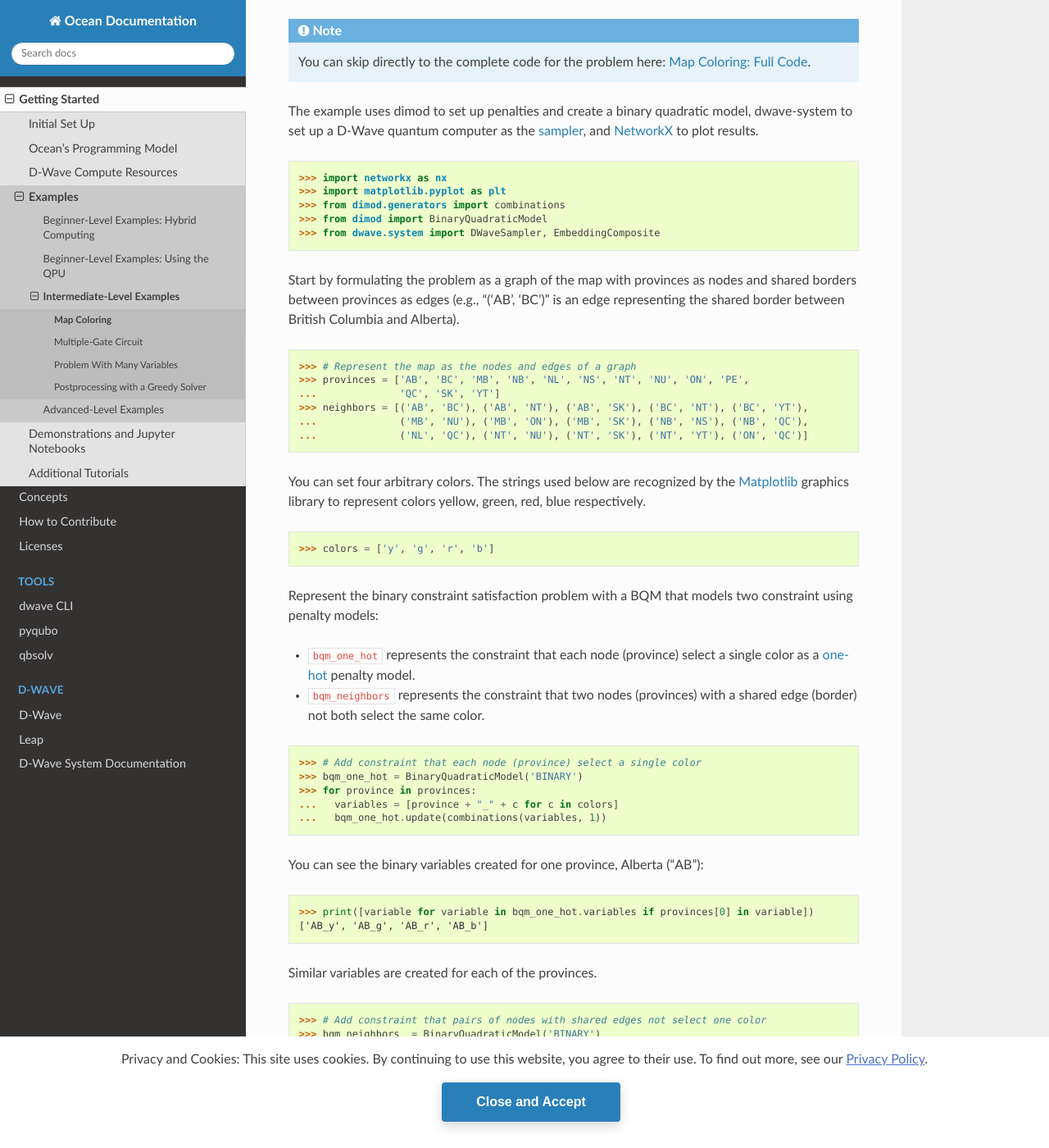
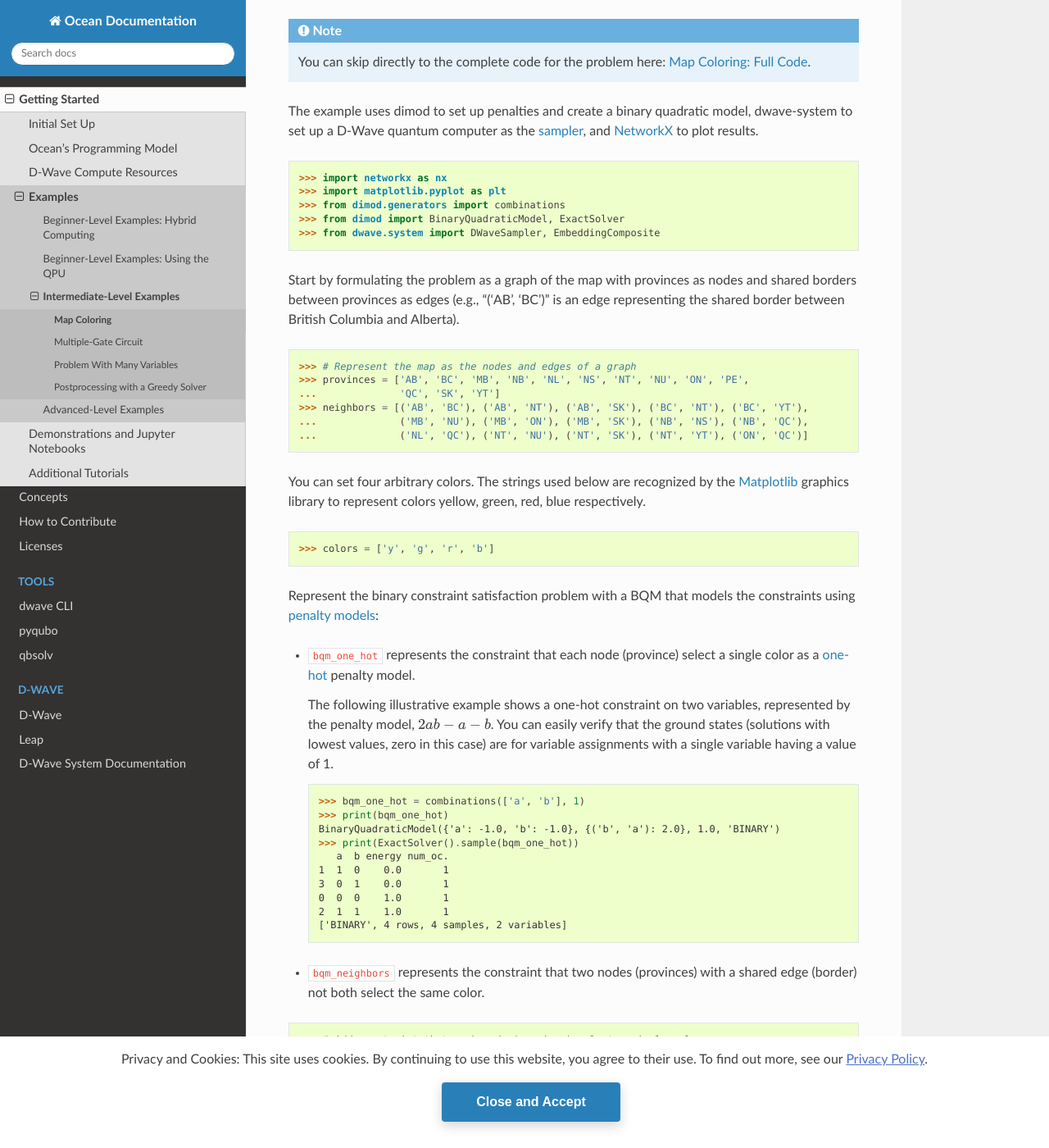
Before and after one commit to dwavesystems/dwave-ocean-sdk, a Sphinx documentation site: the page built from docs/examples/map_coloring.rst, in a window 1280 px wide and 1400 px high, scrolled down 2623 px. Shown: the whole window at 82% size. Built offline with Sphinx 7.4.7 and the Read the Docs theme 2.0.0, drawn with Linux system fonts in a browser that asks for light colours; pages that are not in the unit, such as notebooks, are missing from menus; the version number could not be read and is left out; some of the changed text lies outside the part shown.

Commit message:
Add example of one-hot

```diff
--- a/docs/examples/map_coloring.rst
+++ b/docs/examples/map_coloring.rst
@@ -85,8 +85,8 @@ The full workflow is as follows:
 #. Sample the BQM.
 #. Plot a valid solution.
 
-Four-Color Canadian Map
-=======================
+Formulate the Problem
+=====================
 
 This example finds a solution to the map-coloring problem for a map of Canada
 using four colors (the sample code can easily be modified to change the number of
@@ -146,7 +146,7 @@ set up a D-Wave quantum computer as the :term:`sampler`, and
 >>> import networkx as nx
 >>> import matplotlib.pyplot as plt    # doctest: +SKIP
 >>> from dimod.generators import combinations
->>> from dimod import BinaryQuadraticModel
+>>> from dimod import BinaryQuadraticModel, ExactSolver
 >>> from dwave.system import DWaveSampler, EmbeddingComposite
 
 Start by formulating the problem as a graph of the map with provinces as nodes
@@ -166,12 +166,29 @@ yellow, green, red, blue respectively.
 
 >>> colors = ['y', 'g', 'r', 'b']
 
-Represent the binary constraint satisfaction problem with a BQM that models two
-constraint using penalty models:
+Represent the binary constraint satisfaction problem with a BQM that models the
+constraints using :ref:`penalty models <penalty_sdk>`:
 
 * :code:`bqm_one_hot` represents the constraint that each node (province) select
   a single color as a `one-hot <https://en.wikipedia.org/wiki/One-hot>`_ penalty
   model.
+
+  The following illustrative example shows a one-hot constraint on two variables,
+  represented by the penalty model, :math:`2ab - a - b`. You can easily verify
+  that the ground states (solutions with lowest values, zero in this case) are
+  for variable assignments with a single variable having a value of 1.
+
+  >>> bqm_one_hot = combinations(['a', 'b'], 1)
+  >>> print(bqm_one_hot)
+  BinaryQuadraticModel({'a': -1.0, 'b': -1.0}, {('b', 'a'): 2.0}, 1.0, 'BINARY')
+  >>> print(ExactSolver().sample(bqm_one_hot))
+     a  b energy num_oc.
+  1  1  0    0.0       1
+  3  0  1    0.0       1
+  0  0  0    1.0       1
+  2  1  1    1.0       1
+  ['BINARY', 4 rows, 4 samples, 2 variables]
+
 * :code:`bqm_neighbors` represents the constraint that two nodes (provinces) with
   a shared edge (border) not both select the same color.
 
```
